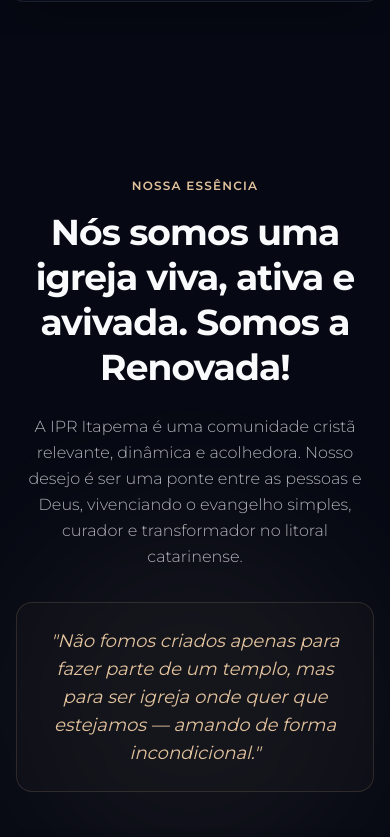
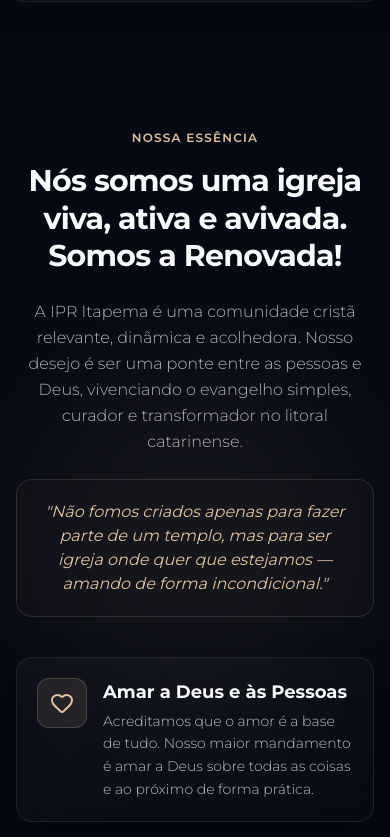
Before and after one commit to Nbioni/ipr-itapema-website, a Next.js app: page / in a window 390 px wide. Shown: the part 1002-1839 px from the top of the page. Built offline with nearby package versions, Linux system fonts and the light colour scheme.

Commit message:
Ajustes finos nos cards

```diff
--- a/src/components/Essence.tsx
+++ b/src/components/Essence.tsx
@@ -26,12 +26,12 @@ const pillars = [
 
 export default function Essence() {
   return (
-    <section id="essencia" className="py-28 relative overflow-hidden bg-[#060913]">
+    <section id="essencia" className="py-16 md:py-28 relative overflow-hidden bg-[#060913]">
       {/* Background decoration */}
       <div className="absolute top-1/4 left-0 w-96 h-96 bg-brand-accent/5 rounded-full blur-3xl pointer-events-none" />
 
       <div className="mx-auto max-w-[1440px] pt-8 px-4 md:px-8 relative z-10">
-        <div className="grid grid-cols-1 lg:grid-cols-12 gap-16 items-start">
+        <div className="grid grid-cols-1 lg:grid-cols-12 gap-10 lg:gap-16 items-start">
 
           {/* Left Column: Heading and Editorial statement */}
           <div className="lg:col-span-5 flex flex-col justify-center text-center lg:text-left items-center lg:items-start">
@@ -49,7 +49,7 @@ export default function Essence() {
               whileInView={{ opacity: 1, y: 0 }}
               viewport={{ once: true, margin: "-100px" }}
               transition={{ delay: 0.1 }}
-              className="font-serif text-4xl md:text-5xl font-bold tracking-tight text-foreground mt-4 leading-tight"
+              className="font-serif text-3xl md:text-5xl font-bold tracking-tight text-foreground mt-4 leading-tight"
             >
               Nós somos uma igreja viva, ativa e avivada. Somos a Renovada!
             </motion.h2>
@@ -69,16 +69,16 @@ export default function Essence() {
               whileInView={{ opacity: 1, y: 0 }}
               viewport={{ once: true, margin: "-100px" }}
               transition={{ delay: 0.3 }}
-              className="mt-8 p-6 rounded-2xl border border-brand-accent/15 bg-brand-accent/2 w-full text-center lg:text-left"
+              className="mt-6 md:mt-8 p-5 md:p-6 rounded-2xl border border-brand-accent/15 bg-brand-accent/2 w-full text-center lg:text-left"
             >
-              <p className="font-serif italic text-brand-accent text-lg">
+              <p className="font-serif italic text-brand-accent text-base md:text-lg">
                 {"\"Não fomos criados apenas para fazer parte de um templo, mas para ser igreja onde quer que estejamos — amando de forma incondicional.\""}
               </p>
             </motion.div>
           </div>
 
           {/* Right Column: Pillars list */}
-          <div className="lg:col-span-7 flex flex-col gap-6">
+          <div className="lg:col-span-7 flex flex-col gap-4 md:gap-6">
             {pillars.map((pillar, index) => (
               <motion.div
                 key={pillar.title}
@@ -86,16 +86,16 @@ export default function Essence() {
                 whileInView={{ opacity: 1, x: 0 }}
                 viewport={{ once: true, margin: "-100px" }}
                 transition={{ duration: 0.5, delay: index * 0.1 }}
-                className="glass-card p-8 flex flex-col md:flex-row gap-6 items-start"
+                className="glass-card p-5 md:p-8 flex flex-row gap-4 md:gap-6 items-start"
               >
-                <div className="shrink-0 p-4 bg-brand-accent/10 rounded-2xl border border-brand-accent/20 text-brand-accent">
-                  <pillar.icon className="w-8 h-8" />
+                <div className="shrink-0 p-3 md:p-4 bg-brand-accent/10 rounded-xl md:rounded-2xl border border-brand-accent/20 text-brand-accent">
+                  <pillar.icon className="w-6 h-6 md:w-8 md:h-8" />
                 </div>
                 <div>
-                  <h3 className="text-xl font-serif font-bold text-foreground mb-2">
+                  <h3 className="text-lg md:text-xl font-serif font-bold text-foreground mb-1 md:mb-2">
                     {pillar.title}
                   </h3>
-                  <p className="text-foreground/75 font-light leading-relaxed">
+                  <p className="text-sm md:text-base text-foreground/75 font-light leading-relaxed">
                     {pillar.description}
                   </p>
                 </div>
--- a/src/components/Services.tsx
+++ b/src/components/Services.tsx
@@ -134,17 +134,19 @@ export default function Services() {
                 whileInView={{ opacity: 1, y: 0 }}
                 viewport={{ once: true }}
                 transition={{ duration: 0.4, delay: index * 0.1 }}
-                className="p-5 sm:p-6 rounded-2xl bg-white/2 border border-white/5 hover:border-brand-accent/20 transition-all duration-300 group"
+                className="p-5 sm:p-6 rounded-2xl bg-white/2 border border-white/5 hover:border-brand-accent/20 transition-all duration-300 group flex flex-row gap-4 items-start"
               >
-                <div className="w-10 h-10 sm:w-12 sm:h-12 rounded-xl bg-white/5 border border-white/10 flex items-center justify-center text-brand-accent mb-3 sm:mb-4 group-hover:bg-brand-accent group-hover:text-brand-primary transition-all duration-300">
+                <div className="w-10 h-10 sm:w-12 sm:h-12 rounded-xl bg-white/5 border border-white/10 flex items-center justify-center text-brand-accent shrink-0 group-hover:bg-brand-accent group-hover:text-brand-primary transition-all duration-300">
                   <feature.icon className="w-4 h-4 sm:w-5 sm:h-5" />
                 </div>
-                <h5 className="text-base sm:text-lg font-serif font-bold text-foreground mb-1.5 sm:mb-2">
-                  {feature.title}
-                </h5>
-                <p className="text-xs sm:text-sm text-foreground/60 font-light leading-relaxed">
-                  {feature.description}
-                </p>
+                <div>
+                  <h5 className="text-base sm:text-lg font-serif font-bold text-foreground mb-1.5 sm:mb-2">
+                    {feature.title}
+                  </h5>
+                  <p className="text-[13px] sm:text-sm text-foreground/60 font-light leading-relaxed">
+                    {feature.description}
+                  </p>
+                </div>
               </motion.div>
             ))}
           </div>
```
